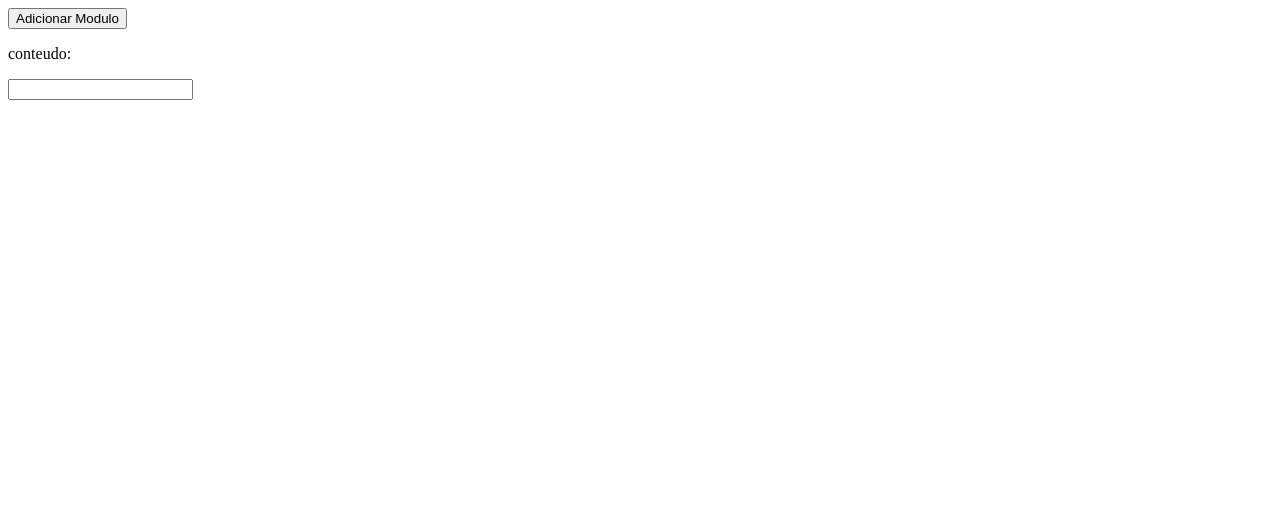
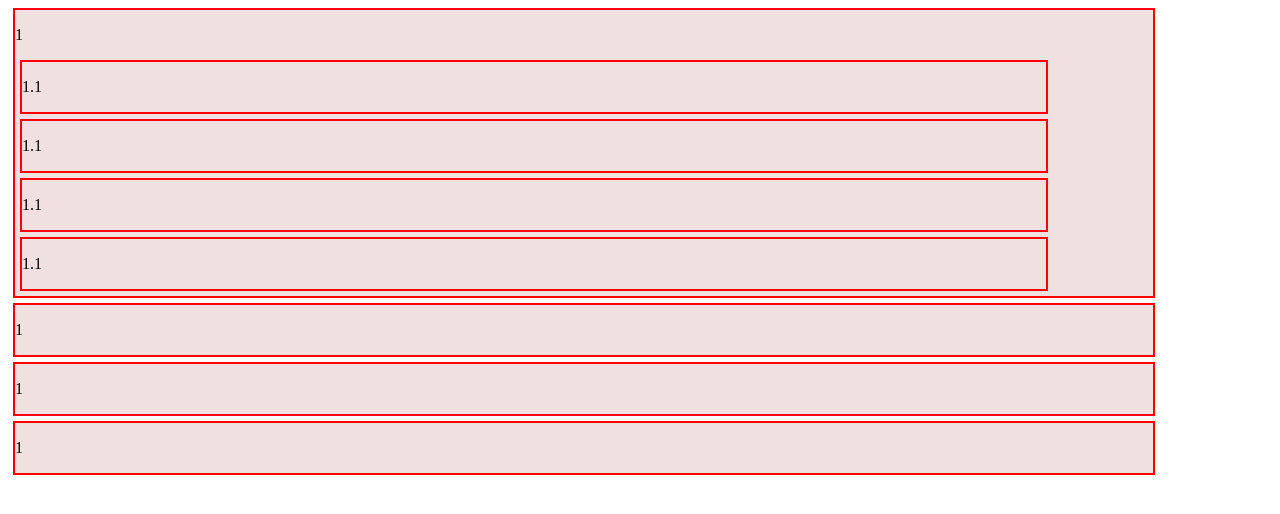
Before and after one commit to dminoru13/Fichario-mas-melhor, a React (Vite) app: page / in a window 1280 px wide. Shown: the top 514 px of the page. Built offline with nearby package versions, Linux system fonts and the light colour scheme.

Commit message:
fiz a boa aqui

```diff
--- a/src/Paginas/ficha/Ficha.css
+++ b/src/Paginas/ficha/Ficha.css
@@ -2,5 +2,6 @@
     border: 2px red solid;
     background-color: rgb(241, 224, 224);
     margin: 5px;
-    width: 10vw;
+    width: 90%;
+    min-height: 3vw;
 }
--- a/src/Paginas/ficha/Ficha.tsx
+++ b/src/Paginas/ficha/Ficha.tsx
@@ -1,92 +1,52 @@
   import { useState } from 'react'
-  import viteLogo from '/vite.svg'
   import './Ficha.css'
+  import Modulo from '../modulo/Modulo';
 
 
-  type Modulo = {
+  export type TipoModulo = {
     id: string;
     conteudo: string;
     numero: number;
+    ModuloFilho: TipoModulo[];
   };
 
-  interface RepetidorModulos {
-    modulos: Modulo[];
+  export interface RepetidorModulos {
+    modulos: TipoModulo[];
   }
 
 
 
+  function Ficha() {
 
-
-
-
-
-  function Ficha() {
-    const [conteudoModulo, setConteudoModulo] = useState('')
-
-    const [modulos, setModulos] = useState<Modulo[]>([
-
-    ])
-
-
-
-    function AdicionarModulo() {
-      const novoId = (modulos.length +1).toString()
-
-        setModulos((prev) => [
-          ...prev,
-          {id: novoId, conteudo: "", numero: 0}
-        ]);
-
-    };
-
-
-    function AtualizarConteudo(id: string) {
-          setModulos((prev) =>
-            prev.map((mod) =>
-            mod.id === id
-          ? {...mod, conteudo: conteudoModulo}
-          :mod
-        )
-
-          )
-    }
-
-
-    function AumentarNumero(id: string) {
-          setModulos((prev) =>
-            prev.map((mod) =>
-            mod.id === id
-          ? {...mod, numero: mod.numero+1}
-          :mod
-        )
-
-          )
-    }
+     const [modulos, setModulos] = useState<TipoModulo[]>([
+          {id: '1', conteudo: 'aaaa', numero: 1, ModuloFilho: [
+              {id: '1.1', conteudo: 'aaaa', numero: 1, ModuloFilho: []},
+              {id: '1.1', conteudo: 'aaaa', numero: 1, ModuloFilho: []},
+              {id: '1.1', conteudo: 'aaaa', numero: 1, ModuloFilho: []},
+              {id: '1.1', conteudo: 'aaaa', numero: 1, ModuloFilho: []}]},
+          {id: '1', conteudo: 'aaaa', numero: 1, ModuloFilho: []},
+          {id: '1', conteudo: 'aaaa', numero: 1, ModuloFilho: []},
+          {id: '1', conteudo: 'aaaa', numero: 1, ModuloFilho: []}
+        ])
 
 
 
 
 
     return (
-        <div>
-          <button onClick={AdicionarModulo}>Adicionar Modulo</button>
-          <p>conteudo:</p>
-          <input type="text" value={conteudoModulo} onChange={e => setConteudoModulo(e.target.value)}/>
+       <div className='conteiner'>
 
-          <div className='conteiner'>
-          {modulos.map((modulo) => (
-            <div className='modulo' key={modulo.id}>
-              <p>{modulo.numero}</p>
-              <p>{modulo.conteudo}</p>
-              <button onClick={() => AtualizarConteudo(modulo.id)}>atualizar conteudo</button>
-              <button onClick={() => AumentarNumero(modulo.id)}>Aumentar numero</button>
-            </div>
+        {modulos.map((Carlos) =>
+          <Modulo id = {Carlos.id} conteudo = {Carlos.conteudo} numero = {Carlos.numero} ModuloFilho = {Carlos.ModuloFilho} />
+        )}
 
-          ))}
-        </div>
       </div>
 
     )
+
+
   }
 
+
+
   export default Ficha
--- /dev/null
+++ b/src/Paginas/modulo/Modulo.tsx
@@ -0,0 +1,25 @@
+    import { useState } from 'react'
+    import type {TipoModulo, RepetidorModulos} from "../ficha/Ficha"
+
+
+  function Modulo({ id, conteudo, numero, ModuloFilho}: TipoModulo) {
+
+    return(
+      <div className='modulo'>
+        <p>
+          {id}
+        </p>
+
+        {ModuloFilho.map((Carlos) =>
+          <Modulo id = {Carlos.id} conteudo = {Carlos.conteudo} numero = {Carlos.numero} ModuloFilho = {Carlos.ModuloFilho} />
+        )}
+
+      </div>
+    )
+
+
+
+  }
+
+
+  export default Modulo
```
Also changed, not shown: src/teste.tsx (added, +83 -0 lines), src/Paginas/modulo/Modulo.css (added).
